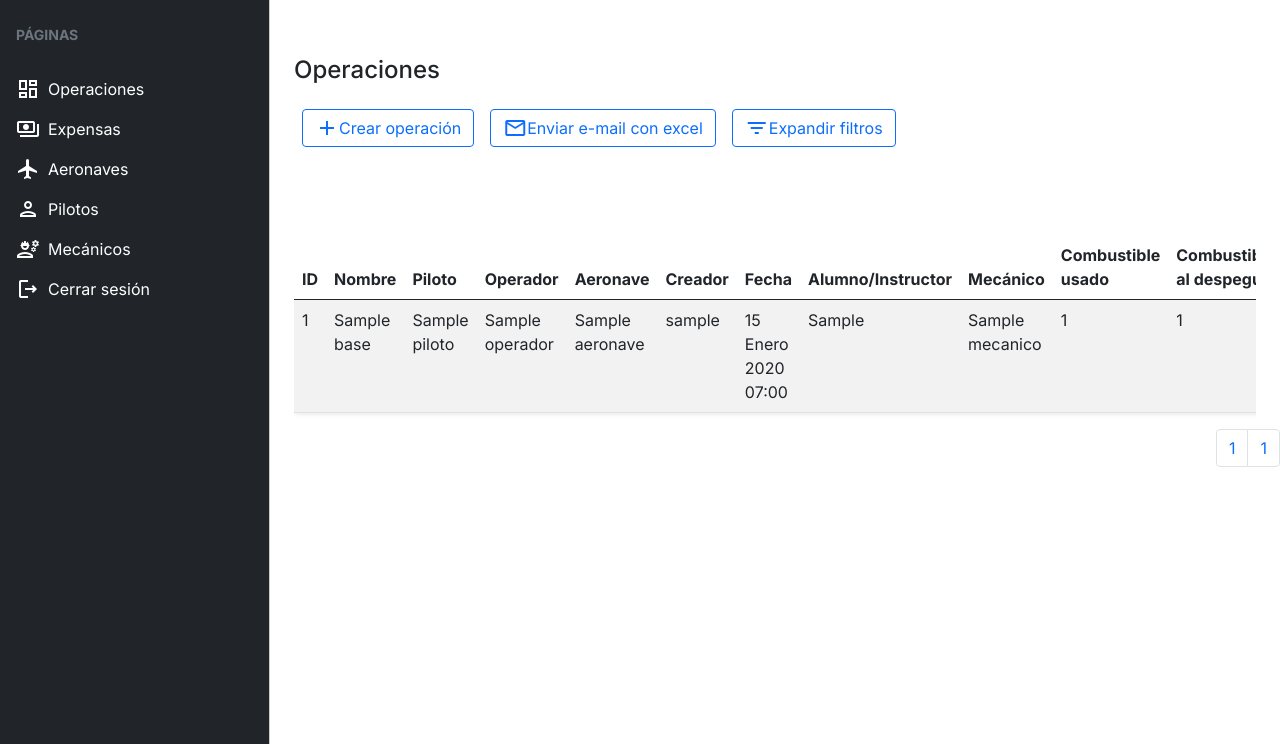
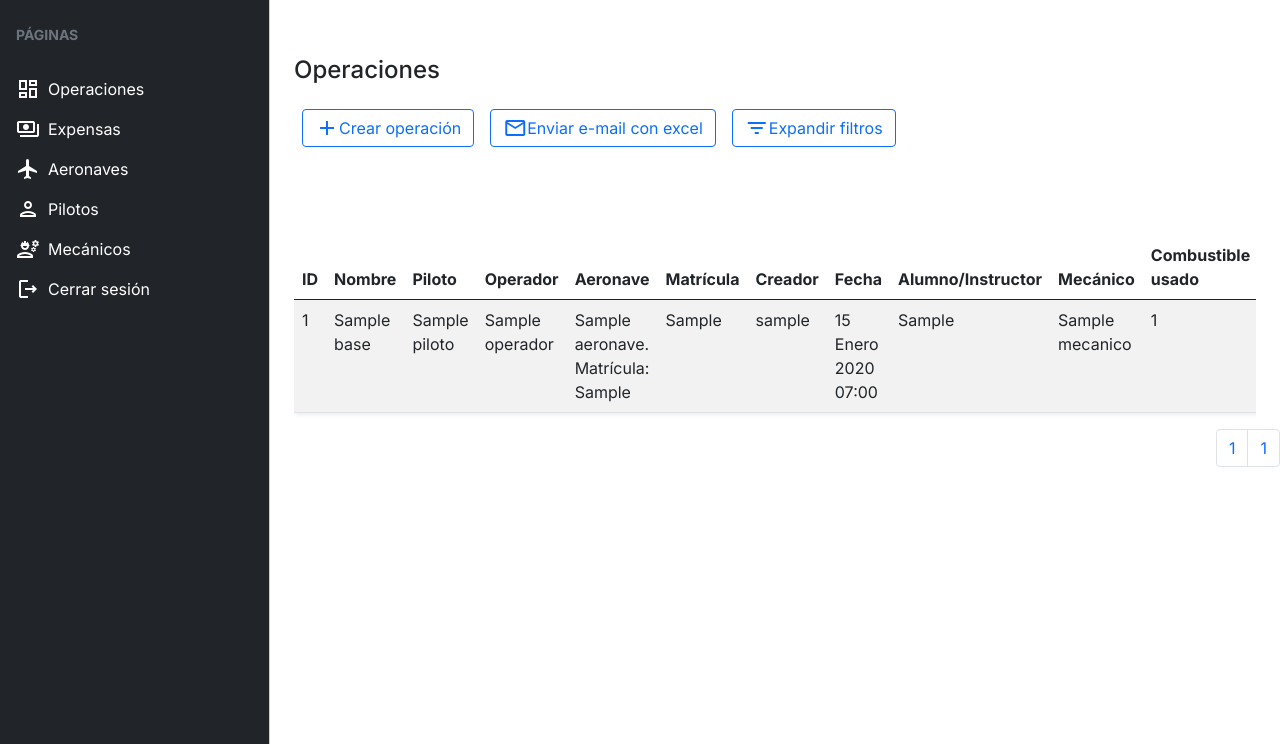
Before and after one commit to Augustorresfx/gastos-django, a Django app: page /gastos/ in a window 1280 px wide. Shown: the part 56-800 px from the top of the page. Run offline with Django 4.2, Linux system fonts and the light colour scheme; a user stored in the database is signed in; tables that the repository leaves empty hold one stand-in row (values such as "Sample post"); some libraries are stand-ins or nearby versions.

Commit message:
added-matricula-on-table

```diff
--- a/clients/models.py
+++ b/clients/models.py
@@ -22,7 +22,7 @@ class Aeronave(models.Model):
         if self.horas_disponibles < 0:
             raise ValidationError('Horas disponibles no pueden ser negativas.')
     def __str__(self):
-        return self.title
+        return self.title + '. Matrícula: ' + self.matricula
 
 class Base(models.Model):
     title = models.CharField(max_length=100)
--- a/clients/templates/gastos.html
+++ b/clients/templates/gastos.html
@@ -81,6 +81,7 @@
                   <th scope="col">Piloto</th>
                   <th scope="col">Operador</th>
                   <th scope="col">Aeronave</th>
+                  <th scope="col">Matrícula</th>
                   <th scope="col">Creador</th>
                   <th scope="col">Fecha</th>
                   <th scope="col">Alumno/Instructor</th>
@@ -123,6 +124,7 @@
                     <td>{{ product.pilot }}</td>
                     <td>{{ product.operator }}</td>
                     <td>{{ product.aeronave }}</td>
+                    <td>{{ product.aeronave.matricula }}</td>
                     <td>{{ product.user.username }}</td>
                     <td>{{ product.created }}</td>
 
```
Also changed, not shown: clients/templates/create_gasto.html (+14 -12 lines).
